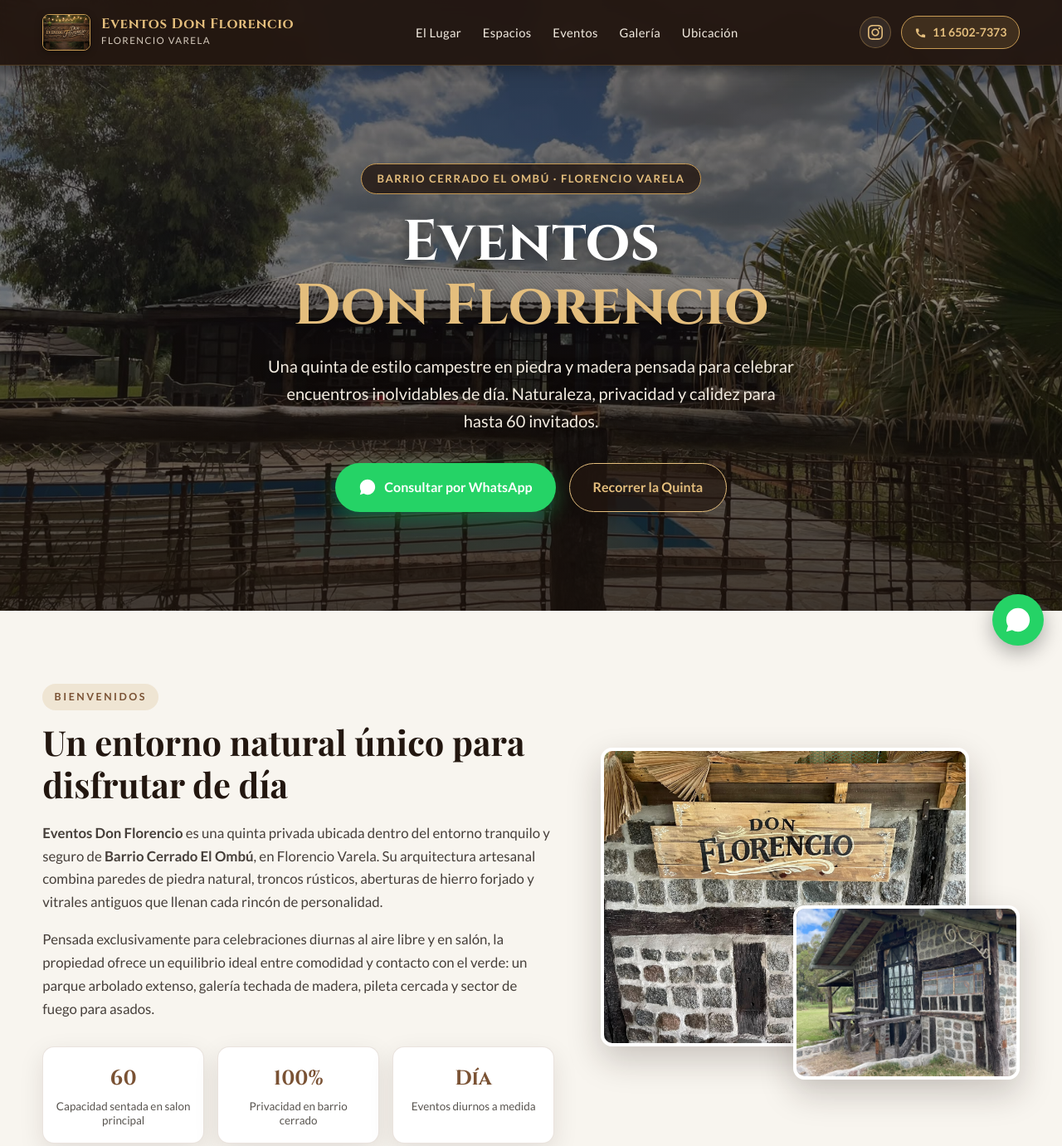
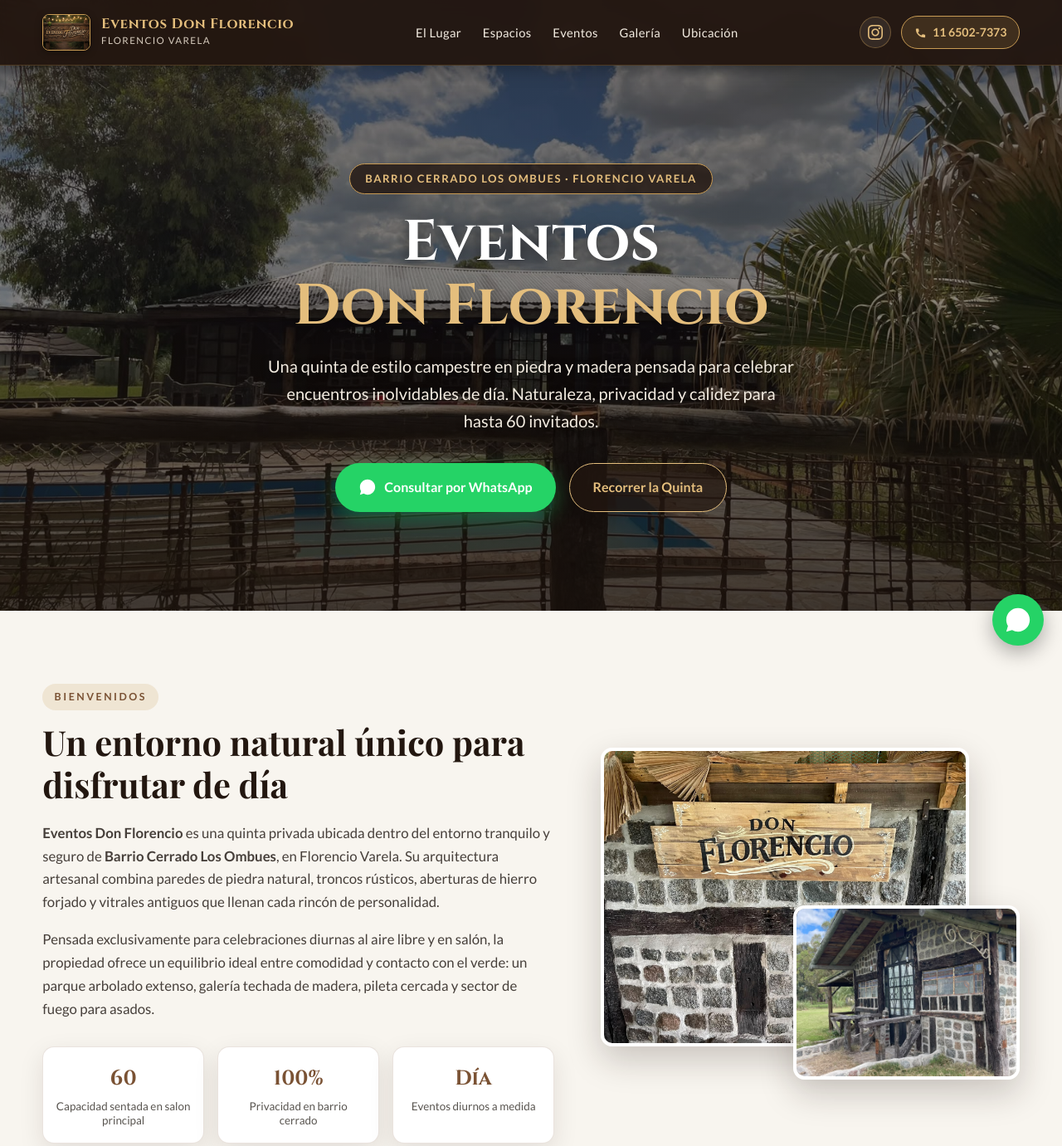
Before and after one commit to Rocconesci344/DonFlorencio, a plain HTML site: page index.html in a window 1280 px wide. Shown: the top 1381 px of the page at 83% size. Drawn offline with nearby package versions, Linux system fonts and the light colour scheme; a web font is replaced by a local one.

Commit message:
los ombues

```diff
--- a/index.html
+++ b/index.html
@@ -4,7 +4,7 @@
   <meta charset="UTF-8">
   <meta name="viewport" content="width=device-width, initial-scale=1.0">
   <title>Eventos Don Florencio | Quinta para Eventos de Día en Florencio Varela</title>
-  <meta name="description" content="Quinta Eventos Don Florencio en Barrio Cerrado El Ombú, Florencio Varela. Salón rústico en piedra y madera, parque arbolado, pileta cercada, fogón asador y cocina equipada para hasta 60 personas.">
+  <meta name="description" content="Quinta Eventos Don Florencio en Barrio Cerrado Los Ombues, Florencio Varela. Salón rústico en piedra y madera, parque arbolado, pileta cercada, fogón asador y cocina equipada para hasta 60 personas.">
 
   <!-- Tipografías Google Fonts -->
   <link rel="preconnect" href="https://fonts.googleapis.com">
@@ -70,7 +70,7 @@
     <img src="img/WhatsApp Image 2026-11-15 at 14.13.55 (1).jpeg" alt="Vista general de Quinta Don Florencio y pileta" class="hero-bg">
     <div class="hero-overlay"></div>
     <div class="container hero-content">
-      <span class="hero-badge">Barrio Cerrado El Ombú · Florencio Varela</span>
+      <span class="hero-badge">Barrio Cerrado Los Ombues · Florencio Varela</span>
       <h1>Eventos <span>Don Florencio</span></h1>
       <p>Una quinta de estilo campestre en piedra y madera pensada para celebrar encuentros inolvidables de día. Naturaleza, privacidad y calidez para hasta 60 invitados.</p>
       <div class="hero-buttons">
@@ -89,7 +89,7 @@
       <div class="about-text">
         <span class="section-tag">Bienvenidos</span>
         <h2>Un entorno natural único para disfrutar de día</h2>
-        <p><strong>Eventos Don Florencio</strong> es una quinta privada ubicada dentro del entorno tranquilo y seguro de <strong>Barrio Cerrado El Ombú</strong>, en Florencio Varela. Su arquitectura artesanal combina paredes de piedra natural, troncos rústicos, aberturas de hierro forjado y vitrales antiguos que llenan cada rincón de personalidad.</p>
+        <p><strong>Eventos Don Florencio</strong> es una quinta privada ubicada dentro del entorno tranquilo y seguro de <strong>Barrio Cerrado Los Ombues</strong>, en Florencio Varela. Su arquitectura artesanal combina paredes de piedra natural, troncos rústicos, aberturas de hierro forjado y vitrales antiguos que llenan cada rincón de personalidad.</p>
         <p>Pensada exclusivamente para celebraciones diurnas al aire libre y en salón, la propiedad ofrece un equilibrio ideal entre comodidad y contacto con el verde: un parque arbolado extenso, galería techada de madera, pileta cercada y sector de fuego para asados.</p>
 
         <div class="highlights">
@@ -378,12 +378,12 @@
       <div class="contact-card">
         <span class="section-tag">Dónde Estamos</span>
         <h2>Ubicación y Contacto Directo</h2>
-        <p>Estamos en <strong>Florencio Varela</strong>, dentro del entorno seguro y arbolado de <strong>Barrio Cerrado El Ombú</strong>. Escribinos directamente por WhatsApp o llamanos para conocer disponibilidad de fechas y coordinar una visita.</p>
+        <p>Estamos en <strong>Florencio Varela</strong>, dentro del entorno seguro y arbolado de <strong>Barrio Cerrado Los Ombues</strong>. Escribinos directamente por WhatsApp o llamanos para conocer disponibilidad de fechas y coordinar una visita.</p>
 
         <ul class="contact-list">
           <li>
             <strong>📍 Ubicación:</strong>
-            <span>Barrio Cerrado El Ombú, Florencio Varela, Provincia de Buenos Aires.</span>
+            <span>Barrio Cerrado Los Ombues, Florencio Varela, Provincia de Buenos Aires.</span>
           </li>
           <li>
             <strong>👥 Capacidad máxima:</strong>
@@ -423,7 +423,7 @@
         <img src="img/logo.jpeg" alt="Logo Eventos Don Florencio">
         <div>
           <strong>Eventos Don Florencio</strong>
-          <p>Barrio Cerrado El Ombú · Florencio Varela</p>
+          <p>Barrio Cerrado Los Ombues · Florencio Varela</p>
         </div>
       </div>
 
```
